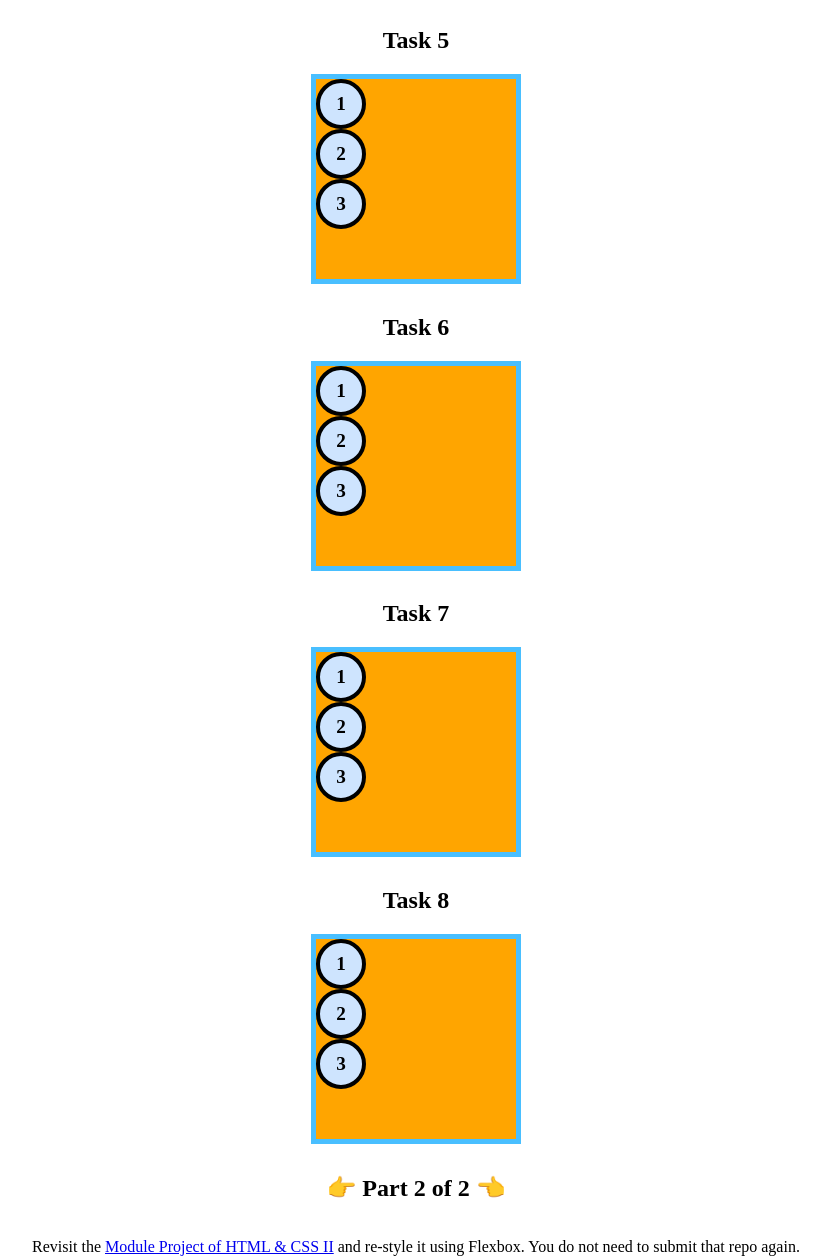
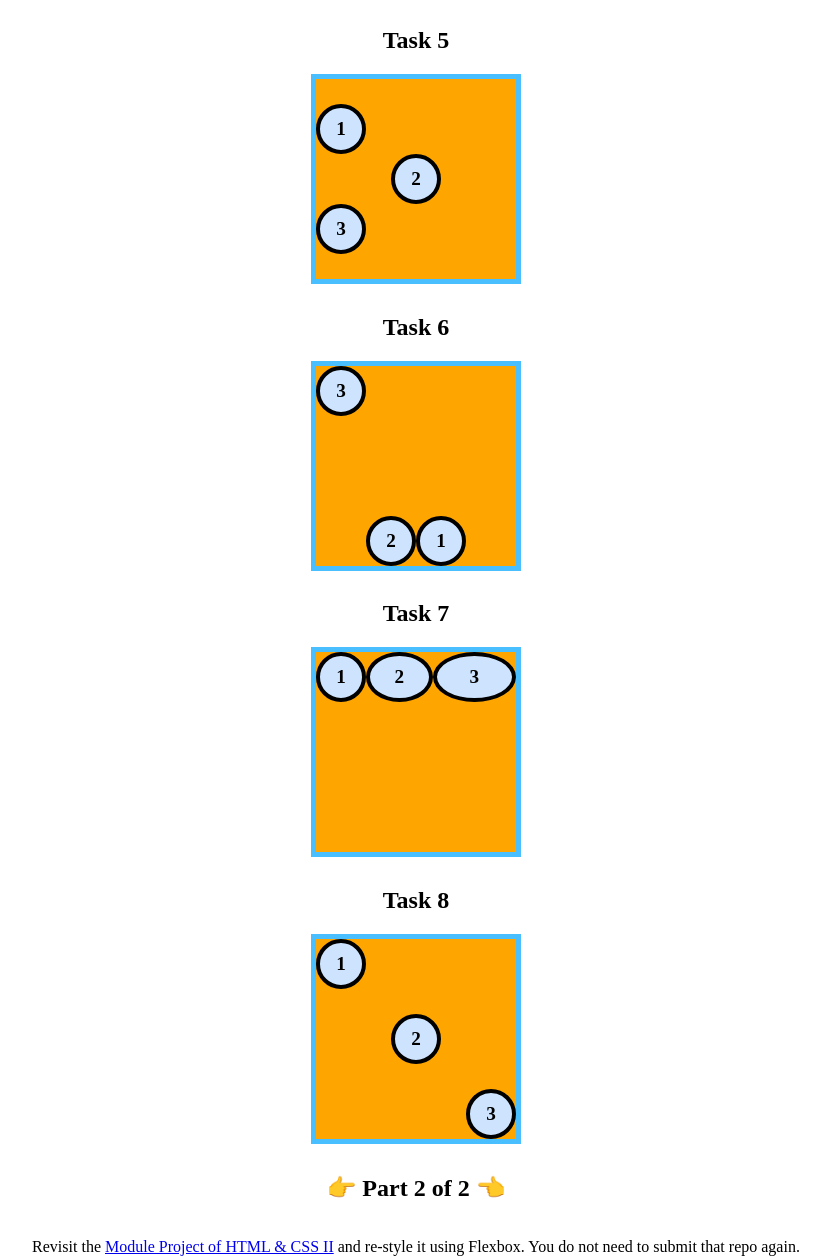
Before and after one commit to The-real-joe/sprint-3-module-4, a plain HTML site: page index.html in a window 1280 px wide. Shown: the part 1446-2705 px from the top of the page, without its empty margins (224-1054 px from the left). Drawn offline with Linux system fonts and the light colour scheme.

Commit message:
finished

```diff
--- a/index.html
+++ b/index.html
@@ -56,22 +56,76 @@
     */
 
     /* 👉 Task 1 - [HINT] only the flex container needs to be manipulated */
+    #flexContainer1{
+      display:flex;
+      justify-content: space-around;
+    }
+    /* 👉 Task 2 - [HINT] the flex container needs to change direction */
+    #flexContainer2{
+      display:flex;
+      flex-direction: column;
+      align-items: center;
+      justify-content: space-around;
+    }
+    /* 👉 Task 3 - [HINT] the flex direction can be reversed */
+    #flexContainer3{
+      display:flex;
+      flex-direction: column-reverse;
+      align-items: flex-end;
+      justify-content: flex-end;
+    }
+    /* 👉 Task 4 - [HINT] the flex items need a new order */
+    #flexContainer4{
+      display:flex;
+      flex-direction: row-reverse;
+      align-items: flex-end;
+      justify-content: space-around
+    }
+    /* 👉 Task 5 - [HINT] research align-self */
+    #flexContainer5{
+      display:flex;
+      flex-direction: column;
+      justify-content: center;
+    }
+    #flexContainer5 .flexItem:nth-child(2){
+      align-self: center;
+    }
+    /* 👉 Task 6 - [HINT] flex items can be flex containers */
+    #flexContainer6{
+      display:flex;
+      flex-direction: row-reverse;
+      justify-content: flex-end;
+      align-items: flex-end;
 
-    /* 👉 Task 2 - [HINT] the flex container needs to change direction */
-
-    /* 👉 Task 3 - [HINT] the flex direction can be reversed */
-
-    /* 👉 Task 4 - [HINT] the flex items need a new order */
-
-    /* 👉 Task 5 - [HINT] research align-self */
-
-    /* 👉 Task 6 - [HINT] flex items can be flex containers */
+    }
+    #flexContainer6 .flexItem:nth-child(3){
+      align-self: flex-start;
+    }
 
     /* 👉 Task 7 - [HINT] research flex-grow */
+    #flexContainer7{
+      display: flex;
+      flex-direction: row;
+    }
+    #flexContainer7 .flexItem:nth-child(2){
+      flex-grow: 1;
+    }
 
+    #flexContainer7 .flexItem:nth-child(3){
+      flex-grow: 2;
+    }
     /* 👉 Task 8 - [HINT] you got this! */
+    #flexContainer8{
+      display: flex;
+      justify-content: space-between;
+    }
+    #flexContainer8 .flexItem:nth-child(2){
+      align-self: center;
+    }
 
-
+    #flexContainer8 .flexItem:nth-child(3){
+      align-self: flex-end;
+    }
     /*
     👉 Part 2 of 2 👈
     Revisit the Module Project of HTML & CSS II and re-style it using Flexbox.
```
